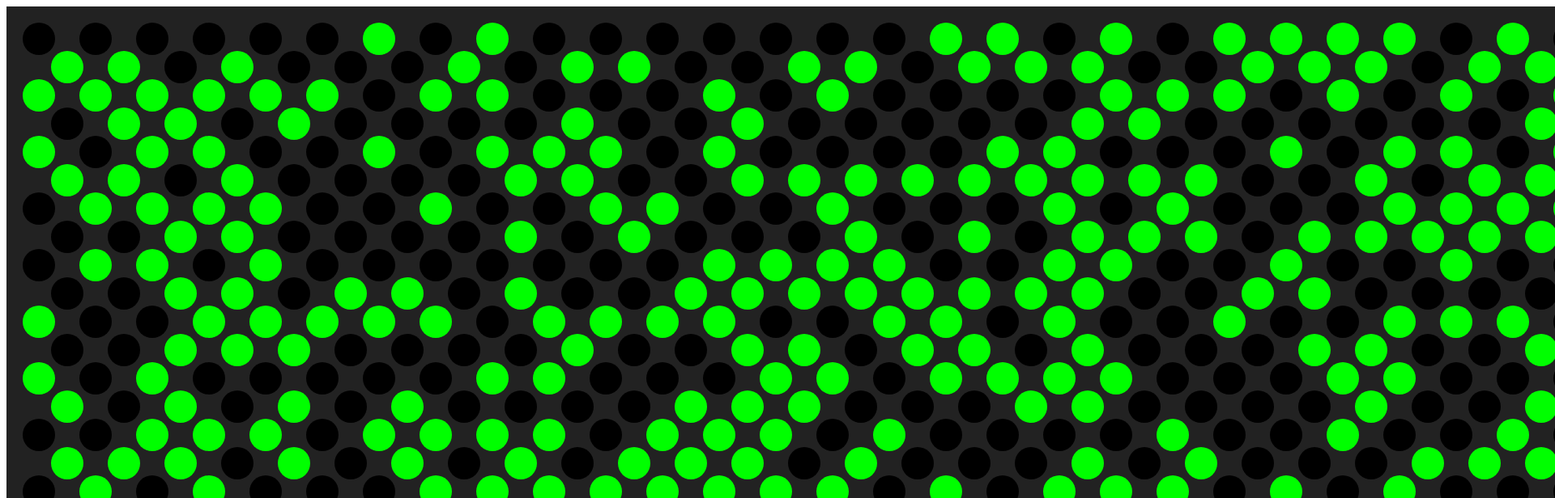
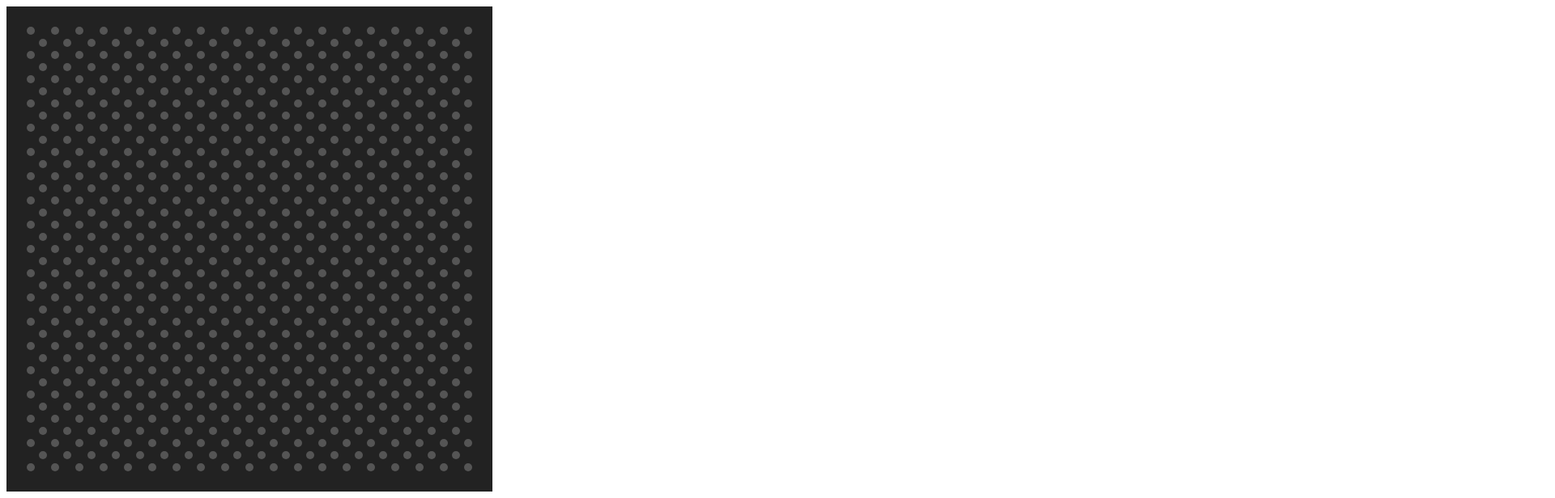
Before and after one commit to jfuchs/lightwall, a Next.js app: page / in a window 1280 px wide. Shown: the top 616 px of the page at 81% size, 1920 px wide, since content can reach past the window. Built offline with nearby package versions, Linux system fonts and the light colour scheme.

Commit message:
refactored

```diff
--- a/components/Board.tsx
+++ b/components/Board.tsx
@@ -1,54 +1,79 @@
-import { memo, useState, useCallback } from 'react'
+import { memo, useState, useCallback, useMemo } from 'react'
 import Peg from './Peg'
+import Layout from './Layout'
 
-type BoardColumnData = Array<boolean>
-type Board = Array<BoardColumnData>
+type PegData = {
+  pegId: number
+  x: number
+  y: number
+  voronoiPath: string
+  color: boolean
+}
+type BoardRowData = Array<PegData>
+type BoardData = Array<BoardRowData>
 
-const pegsWide = 32
-const pegsTall = 32
-const pegSpacing = 70
-const pegMargin = 40
+function useLayout() {
+  return useMemo(
+    () =>
+      new Layout({ pegsWide: 19, pegsTall: 19, pegSpacing: 30, pegMargin: 30 }),
+    []
+  )
+}
 
-const emptyBoard = (): Board => {
-  const result: Board = []
-  for (let i = 0; i < pegsWide * 2 - 1; i++) {
-    result[i] = []
-    const pegCount = i % 2 === 0 ? pegsTall : pegsTall - 1
-    for (let j = 0; j < pegCount; j++) {
-      result[i][j] = Boolean(Math.round(Math.random()))
+type SetPegFunction = (pegId: number, color: boolean) => void
+
+function useBoardState(layout: Layout): [BoardData, SetPegFunction] {
+  const [board, setBoard] = useState<BoardData>(() => {
+    const initialBoard: BoardData = []
+    for (const row of layout.rowIndicies()) {
+      const boardRowData: BoardRowData = []
+      for (const [col, index] of layout.colIndicies(row)) {
+        const [x, y] = layout.pointForRowCol(row, col)
+        boardRowData.push({
+          pegId: index,
+          x,
+          y,
+          voronoiPath: layout.voronoi.renderCell(index),
+          color: false
+        })
+      }
+      initialBoard.push(boardRowData)
     }
-  }
-  return result
+    return initialBoard
+  })
+  const setPeg: SetPegFunction = useCallback(
+    (pegId: number, color: boolean) => {
+      setBoard(prevBoard => {
+        const [row, col] = layout.rowColFromIndex(pegId)
+        const nextBoard = Array.from(prevBoard)
+        nextBoard[row] = Array.from(nextBoard[row])
+        nextBoard[row][col].color = color
+        return nextBoard
+      })
+    },
+    [setBoard, layout]
+  )
+  return [board, setPeg]
 }
 
 export default function Board() {
-  const [board, setBoard] = useState<Board>(emptyBoard())
-  const setBoardPeg = useCallback(
-    (i: number, j: number, value: boolean) => {
-      setBoard(prevBoard => {
-        let nextBoard = Array.from(prevBoard)
-        nextBoard[i] = Array.from(nextBoard[i])
-        nextBoard[i][j] = value
-        return nextBoard
-      })
-    },
-    [setBoard]
-  )
+  const layout = useLayout()
+  const [board, setPeg] = useBoardState(layout)
 
   return (
     <>
       <svg
         style={{ background: '#222' }}
-        height={pegSpacing * (pegsTall - 1) + pegMargin * 2}
-        width={pegSpacing * (pegsWide - 1) + pegMargin * 2}
+        height={layout.height}
+        width={layout.width}
       >
-        {board.map((boardColumn, i) => {
+        {board.map((boardRow, rowIndex) => {
           return (
-            <BoardColumn
-              key={i}
-              i={i}
-              boardColumn={boardColumn}
-              setBoardPeg={setBoardPeg}
+            <BoardRow
+              key={rowIndex}
+              rowIndex={rowIndex}
+              boardRow={boardRow}
+              setPeg={setPeg}
             />
           )
         })}
@@ -57,21 +82,27 @@ export default function Board() {
   )
 }
 
-type BoardColumnProps = {
-  i: number
-  boardColumn: BoardColumnData
-  setBoardPeg: (i: number, j: number, value: boolean) => void
+type BoardRowProps = {
+  rowIndex: number
+  boardRow: BoardRowData
+  setPeg: (pegId: number, color: boolean) => void
 }
 
-const BoardColumn = memo(function BoardColumn({
-  i,
-  boardColumn,
-  setBoardPeg
-}: BoardColumnProps) {
+const BoardRow = memo(function BoardRow({ boardRow, setPeg }: BoardRowProps) {
   return (
     <>
-      {boardColumn.map((isOn, j) => {
-        return <Peg key={j} i={i} j={j} isOn={isOn} setBoardPeg={setBoardPeg} />
+      {boardRow.map(({ x, y, pegId, color, voronoiPath }, colIndex) => {
+        return (
+          <Peg
+            key={colIndex}
+            pegId={pegId}
+            x={x}
+            y={y}
+            color={color}
+            voronoiPath={voronoiPath}
+            setPeg={setPeg}
+          />
+        )
       })}
     </>
   )
--- /dev/null
+++ b/components/Layout.ts
@@ -0,0 +1,89 @@
+import { Delaunay, Voronoi } from 'd3-delaunay'
+
+export default class Layout {
+  pegsWide: number
+  pegsTall: number
+  pegSpacing: number
+  pegMargin: number
+  height: number
+  width: number
+  voronoi: Voronoi<any>
+
+  constructor({
+    pegsWide,
+    pegsTall,
+    pegMargin,
+    pegSpacing
+  }: {
+    pegsWide: number
+    pegsTall: number
+    pegSpacing: number
+    pegMargin: number
+  }) {
+    this.pegsWide = pegsWide
+    this.pegsTall = pegsTall
+    this.pegSpacing = pegSpacing
+    this.pegMargin = pegMargin
+    this.height = pegSpacing * (pegsTall - 1) + pegMargin * 2
+    this.width = pegSpacing * (pegsWide - 1) + pegMargin * 2
+
+    const points: [number, number][] = []
+    for (const [rowIndex, colIndex] of this.rowColPoints()) {
+      points.push(this.pointForRowCol(rowIndex, colIndex))
+    }
+    const delaunay = Delaunay.from(points)
+    this.voronoi = delaunay.voronoi([0, 0, this.width, this.height])
+  }
+
+  pointForRowCol(rowIndex: number, colIndex: number): [number, number] {
+    const x =
+      this.pegSpacing * colIndex +
+      this.pegMargin +
+      (rowIndex % 2 === 0 ? 0 : this.pegSpacing / 2)
+    const y = this.pegSpacing * rowIndex * 0.5 + this.pegMargin
+    return [x, y]
+  }
+
+  rowColFromIndex(index: number): [number, number] {
+    let row = Math.floor(index / (2 * this.pegsWide - 1)) * 2
+    let col = index % (2 * this.pegsWide - 1)
+    if (col >= this.pegsWide) {
+      col -= this.pegsWide
+      row++
+    }
+    return [row, col]
+  }
+
+  pegCount(): number {
+    return (
+      this.pegsWide * this.pegsTall + (this.pegsWide - 1) * (this.pegsTall - 1)
+    )
+  }
+
+  rowCount(): number {
+    return this.pegsTall * 2 - 1
+  }
+
+  *rowIndicies(): Iterable<number> {
+    for (let rowIndex = 0; rowIndex < this.rowCount(); rowIndex++) {
+      yield rowIndex
+    }
+  }
+
+  *colIndicies(rowIndex: number): Iterable<[number, number]> {
+    const baseIndex = rowIndex * this.pegsWide - Math.floor(rowIndex / 2)
+    // some rows have {pegsWide} rows. Others have {pegsWide - 1}
+    const pegCount = rowIndex % 2 === 0 ? this.pegsWide : this.pegsWide - 1
+    for (let colIndex = 0; colIndex < pegCount; colIndex++) {
+      yield [colIndex, baseIndex + colIndex]
+    }
+  }
+
+  *rowColPoints(): Iterable<[number, number, number]> {
+    for (const rowIndex of this.rowIndicies()) {
+      for (const [colIndex, index] of this.colIndicies(rowIndex)) {
+        yield [rowIndex, colIndex, index]
+      }
+    }
+  }
+}
--- a/components/Peg.tsx
+++ b/components/Peg.tsx
@@ -1,39 +1,53 @@
-import { memo, useCallback } from 'react'
+import { memo, useCallback, useState } from 'react'
 
-const pegRadius = 20
-const pegSpacing = 70
-const pegMargin = 40
+const pegRadius = 5
 
 type PegProps = {
-  i: number
-  j: number
-  isOn: boolean
-  setBoardPeg: (i: number, j: number, value: boolean) => void
+  pegId: number
+  x: number
+  y: number
+  color: boolean
+  voronoiPath: string
+  setPeg: (id: number, color: boolean) => void
 }
 
-const Peg = memo(function Peg({ i, j, isOn, setBoardPeg }: PegProps) {
+const Peg = memo(function Peg({
+  pegId,
+  x,
+  y,
+  color,
+  voronoiPath,
+  setPeg
+}: PegProps) {
   const onClick = useCallback(
     () => {
-      console.info(`Setting (${i}, ${j}) to ${!isOn}`)
-      setBoardPeg(i, j, !isOn)
+      setPeg(pegId, !color)
     },
-    [i, j, isOn, setBoardPeg]
+    [pegId, color, setPeg]
   )
-
-  const x = pegSpacing * i * 0.5 + pegMargin
-  const y = pegSpacing * j + pegMargin + (i % 2 === 0 ? 0 : pegSpacing / 2)
+  const [isHover, setIsHover] = useState<boolean>(false)
 
   return (
+    <>
       <circle
         cx={x}
         cy={y}
-      r={pegRadius}
-      onClick={onClick}
+        r={isHover ? pegRadius * 2 : pegRadius}
         style={{
-        fill: isOn ? '#0f0' : '#000',
-        cursor: 'pointer'
+          fill: color ? '#0f0' : '#555'
         }}
       />
+      <path
+        d={voronoiPath}
+        fillOpacity="0"
+        onClick={onClick}
+        onMouseEnter={() => setIsHover(true)}
+        onMouseLeave={() => setIsHover(false)}
+        style={{
+          cursor: 'crosshair'
+        }}
+      />
+    </>
   )
 })
 export default Peg
--- a/package.json
+++ b/package.json
@@ -10,11 +10,13 @@
   },
   "dependencies": {
     "@zeit/next-typescript": "^1.1.1",
+    "d3-delaunay": "^4.1.5",
     "next": "^7.0.2",
     "react": "^16.7.0-alpha.2",
     "react-dom": "^16.7.0-alpha.2"
   },
   "devDependencies": {
+    "@types/d3-delaunay": "4.1.0",
     "@types/next": "^7.0.5",
     "@types/node": "^10.12.9",
     "@types/react": "^16.7.6",
```
Also changed, not shown: 1 other file (tests, documents, lock files or other folders). Lines whose indentation alone changed are shown as unchanged.
